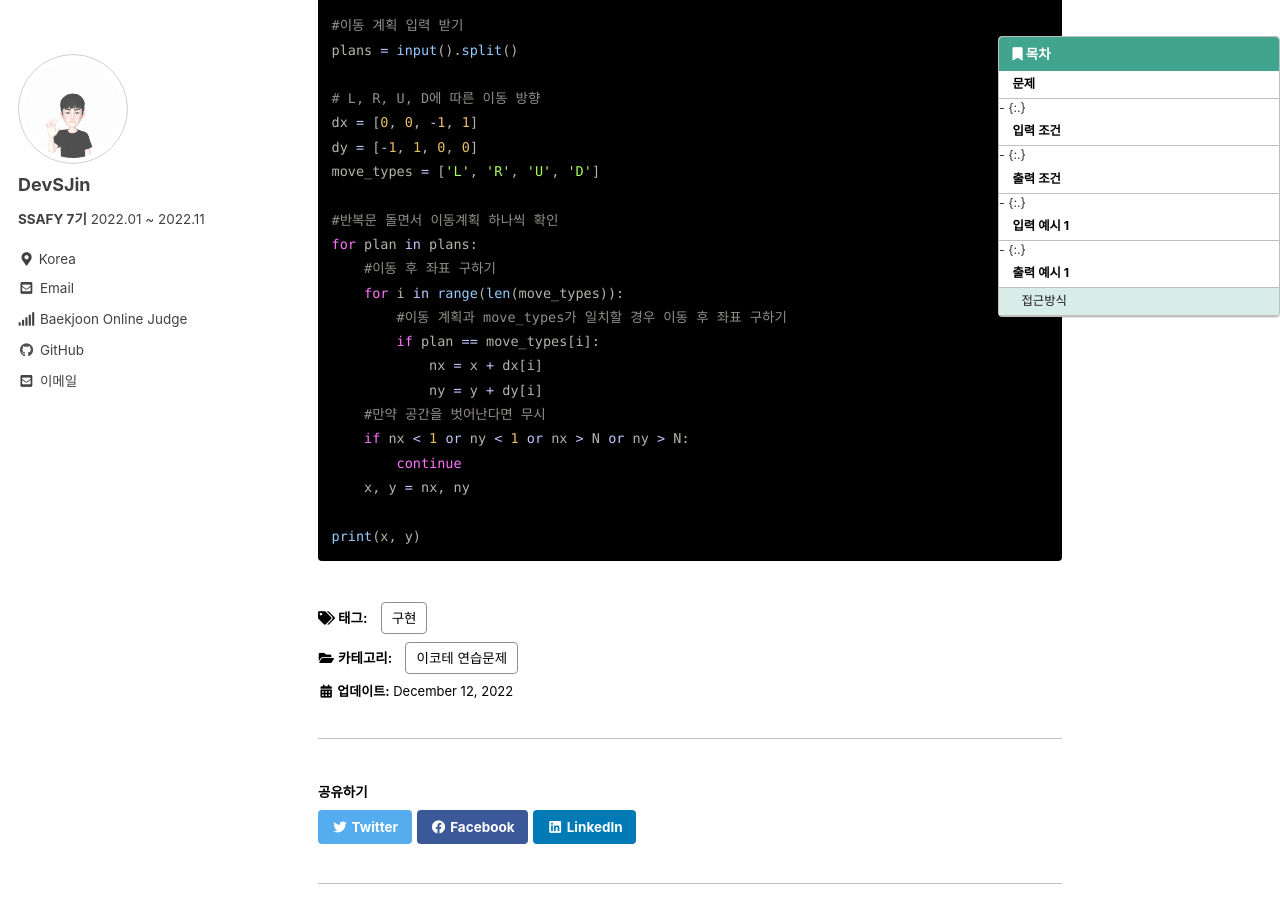
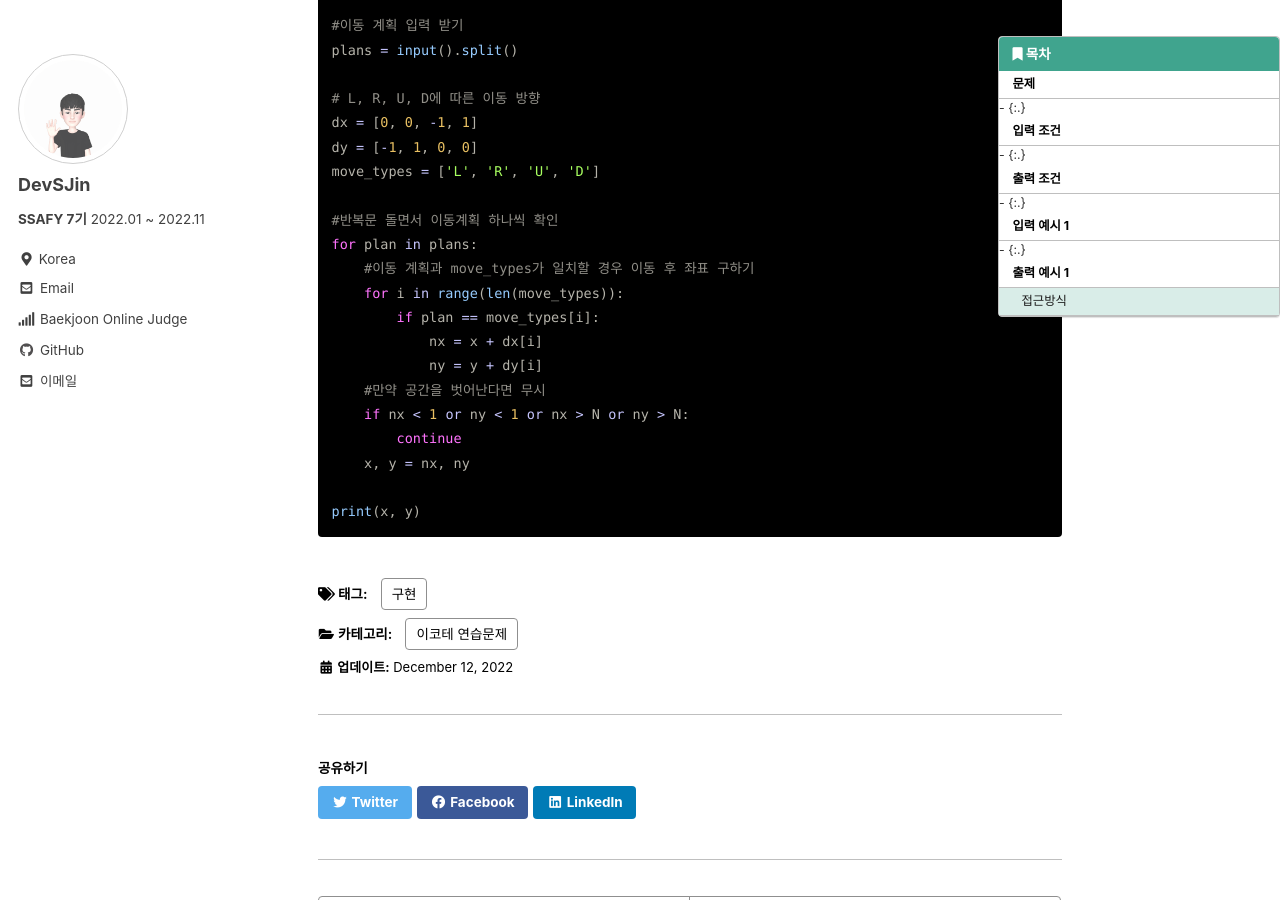
Before and after one commit to DevSJin/DevSJin.github.io, a Jekyll site: the page built from _posts/algo_etc/2022-12-12-상하좌우.md, in a window 1280 px wide and 900 px high, scrolled down 1525 px. Built offline with Jekyll 4.4.1, drawn with Linux system fonts in a browser that asks for light colours; cached includes are drawn as plain includes.

Commit message:
코드 수정

```diff
--- a/_posts/algo_etc/2022-12-12-상하좌우.md
+++ b/_posts/algo_etc/2022-12-12-상하좌우.md
@@ -73,9 +73,8 @@
 
 #반복문 돌면서 이동계획 하나씩 확인
 for plan in plans:
-    #이동 후 좌표 구하기
+    #이동 계획과 move_types가 일치할 경우 이동 후 좌표 구하기
     for i in range(len(move_types)):
-        #이동 계획과 move_types가 일치할 경우 이동 후 좌표 구하기
         if plan == move_types[i]:
             nx = x + dx[i]
             ny = y + dy[i]
```
